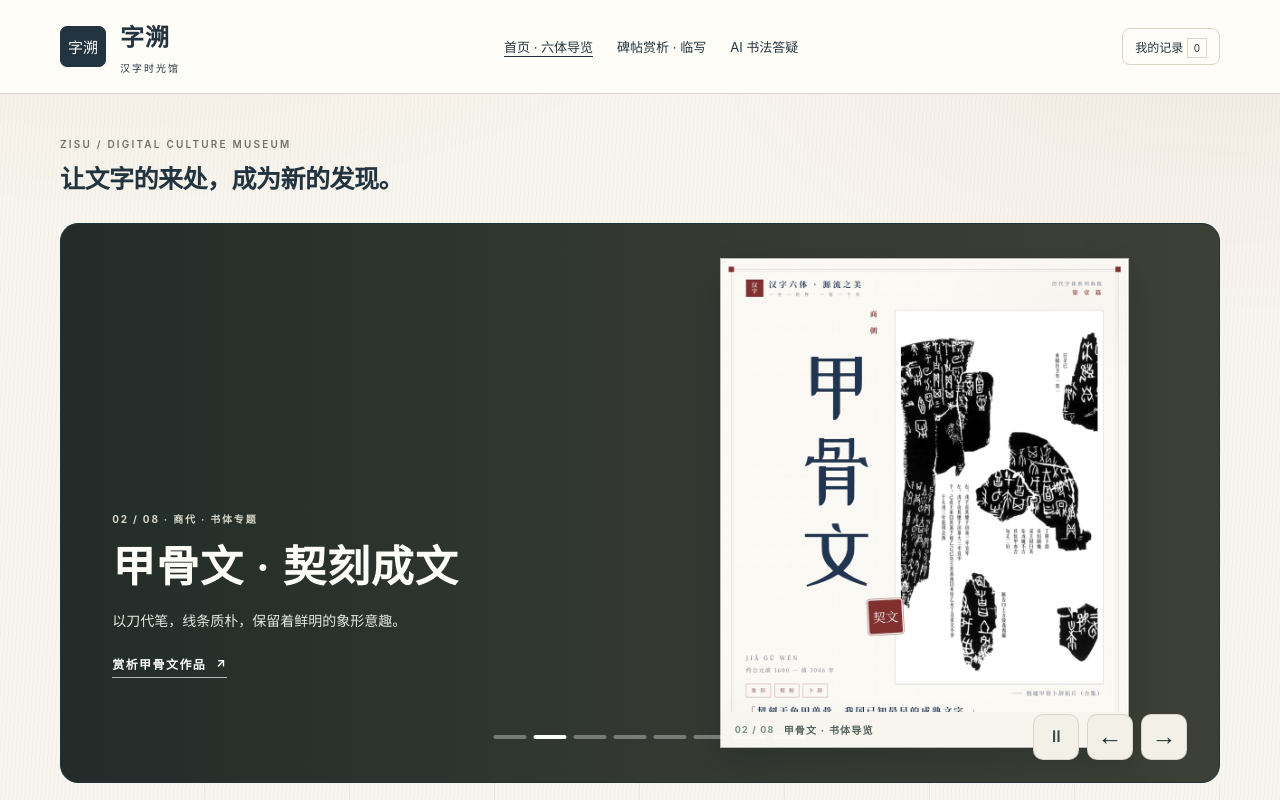
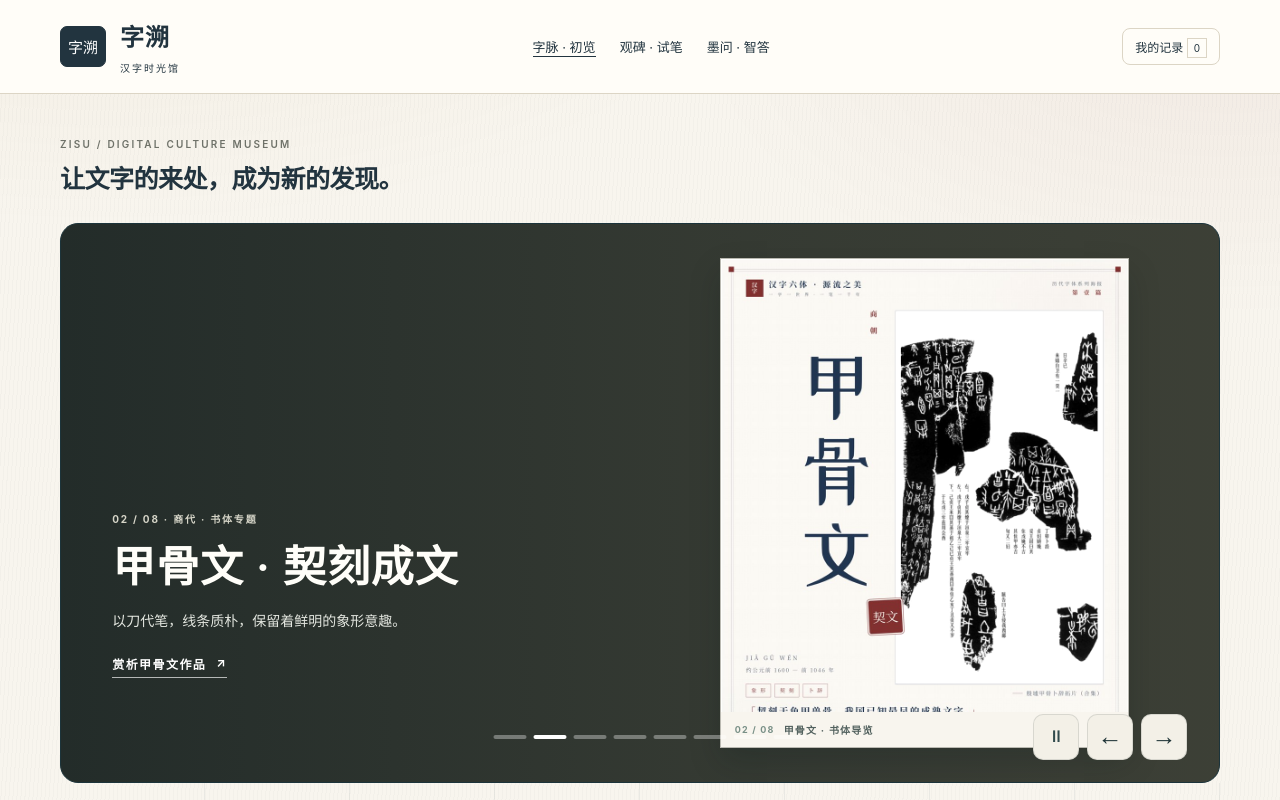
Before and after one commit to miao310310/zisu-hanzi-time-galleery, a Vue app: page / in a window 1280 px wide. Shown: the top 800 px of the page. Built offline with nearby package versions, Linux system fonts and the light colour scheme; no server answers.

Commit message:
chore: refine primary navigation labels

```diff
--- a/src/App.vue
+++ b/src/App.vue
@@ -17,9 +17,9 @@ function focusMain(){document.getElementById('main')?.focus()}
     </RouterLink>
 
     <nav :class="{open:menu}" aria-label="主导航">
-      <RouterLink to="/">首页 · 六体导览</RouterLink>
-      <RouterLink to="/study">碑帖赏析 · 临写</RouterLink>
-      <RouterLink to="/chat">AI 书法答疑</RouterLink>
+      <RouterLink to="/" title="首页六体导览" aria-label="字脉初览：首页六体导览">字脉 · 初览</RouterLink>
+      <RouterLink to="/study" title="碑帖赏析与临写" aria-label="观碑试笔：碑帖赏析与临写">观碑 · 试笔</RouterLink>
+      <RouterLink to="/chat" title="AI 书法答疑" aria-label="墨问智答：AI 书法答疑">墨问 · 智答</RouterLink>
     </nav>
 
     <div class="header-tools">
@@ -42,9 +42,9 @@ function focusMain(){document.getElementById('main')?.focus()}
     <div><h2>循一笔一画，<br>见千年中国。</h2><span class="sub">字溯 · 汉字时光馆</span></div>
     <div>
       <span class="sub">三条学习路径</span>
-      <RouterLink to="/">首页 · 六体导览 ↗</RouterLink>
-      <RouterLink to="/study">碑帖赏析 · 临写 ↗</RouterLink>
-      <RouterLink to="/chat">AI 书法答疑 ↗</RouterLink>
+      <RouterLink to="/" aria-label="字脉初览：首页六体导览">字脉 · 初览 ↗</RouterLink>
+      <RouterLink to="/study" aria-label="观碑试笔：碑帖赏析与临写">观碑 · 试笔 ↗</RouterLink>
+      <RouterLink to="/chat" aria-label="墨问智答：AI 书法答疑">墨问 · 智答 ↗</RouterLink>
     </div>
     <div>
       <span class="sub">观展须知</span>
```
